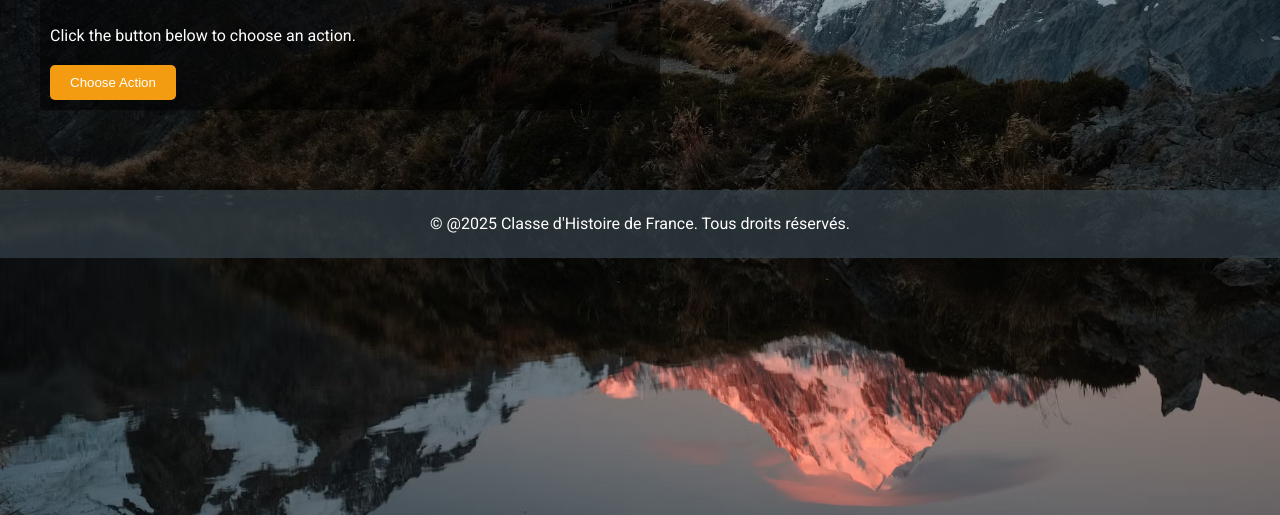
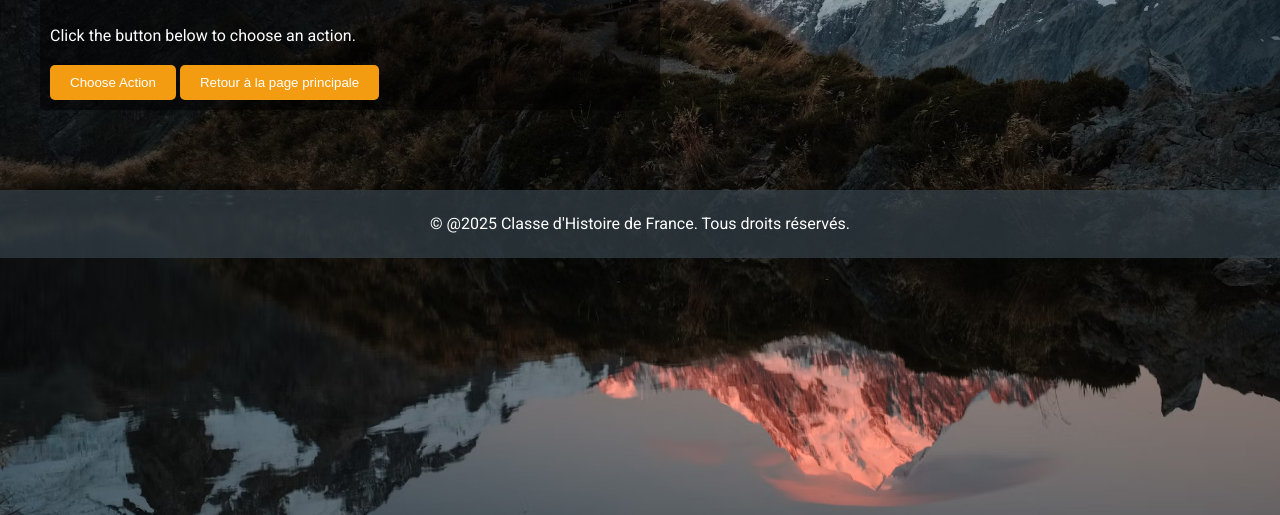
Before and after one commit to Roode2243/French-project-website, a plain HTML site: page quiz.html in a window 1280 px wide. Shown: the part 285-800 px from the top of the page. Drawn offline with nearby package versions, Linux system fonts and the light colour scheme.

Commit message:
Update quiz.html

```diff
--- a/quiz.html
+++ b/quiz.html
@@ -56,6 +56,8 @@
             <!-- Single button for decision making -->
             <button onclick="openDecisionPopup()">Choose Action</button>
 
+            <button onclick="location.href='index.html'">Retour à la page principale</button>
+
             <!-- Overlay for dimming background -->
             <div id="overlay"></div>
 
```
